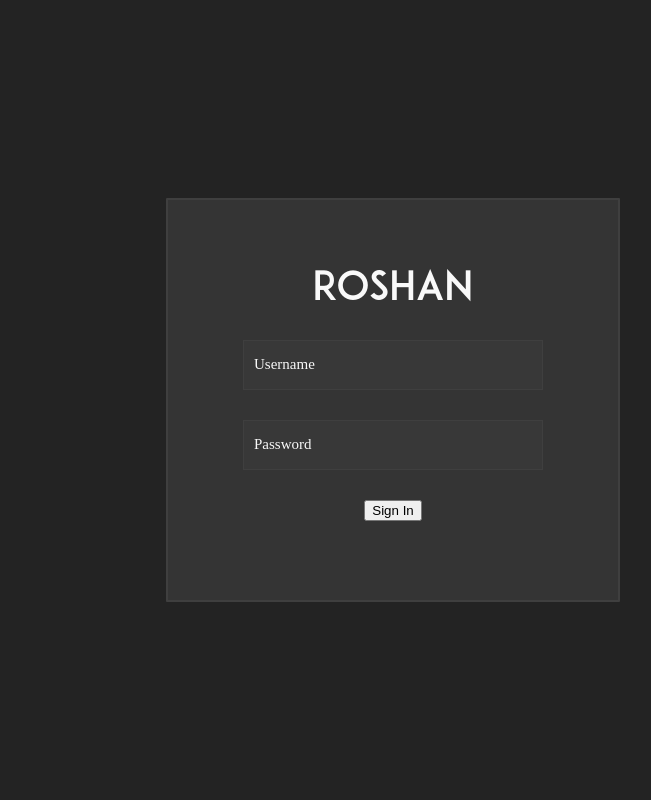
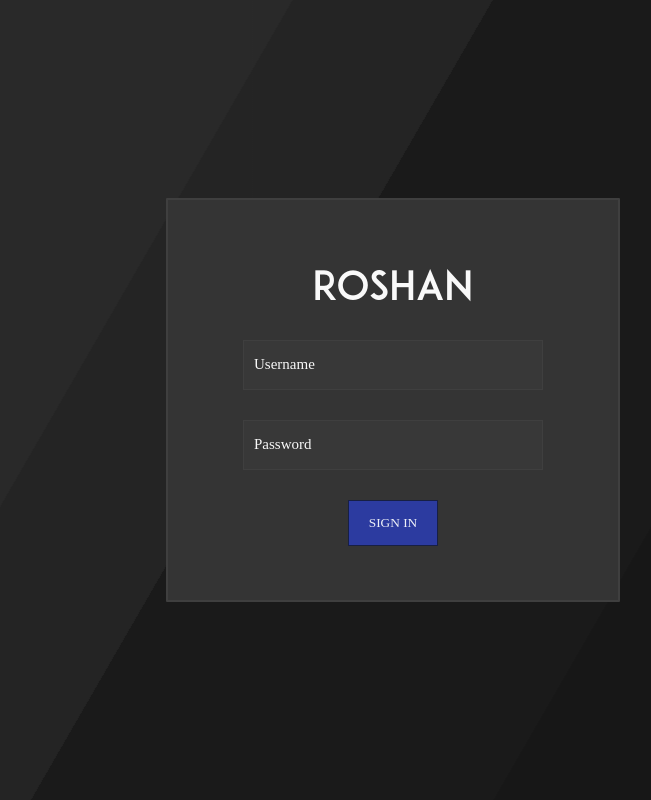
Before and after one commit to pooyatavan/Roshan, a Flask app: page / in a window 1280 px wide. Shown: the whole page, without its empty margins (247-898 px from the left). Run offline with Flask 2, Linux system fonts and the light colour scheme; parts of the project's set-up code (start-up, migrations or seed data) failed here and were passed over; some web fonts are replaced.

Commit message:
Update login.html
Add animation background

```diff
--- a/templates/login.html
+++ b/templates/login.html
@@ -5,17 +5,19 @@
     <link rel="stylesheet" media="all" href="{{ url_for('static', filename='css/style.css')}}">
 </head>
 <body>
+    <div class="bg"></div>
+    <div class="bg bg2"></div>
+    <div class="bg bg3"></div>
     <div class="login">
         <div class="header"><a>ROSHAN</a></div>
             <form action="" method="post">
                 <input class="box" type="text" name="username" placeholder="Username" value="{{ request.form.username }}">
                 <input type="password" name="password" placeholder="Password" value="{{ request.form.password }}">
-                    <input type="submit" value="Sign In">
+                <input class="btn" type="submit" value="Sign In">
             </form>
         {% if error %}
         <div class="error_login"><a>{{ error }}</a></div>
         {% endif %}
-
     </div>
 </body>
 </html>
```
Lines whose indentation alone changed are shown as unchanged.
